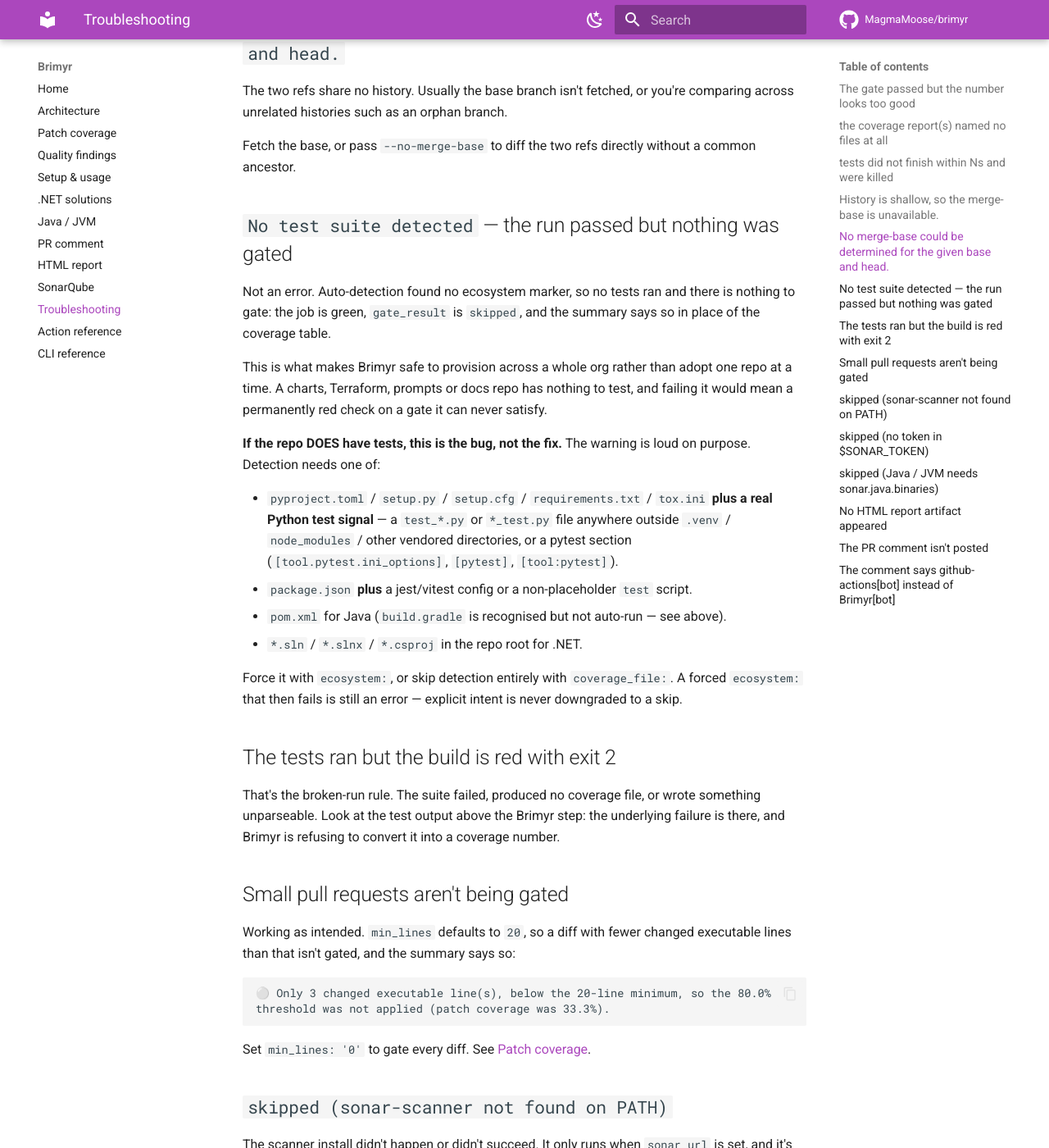
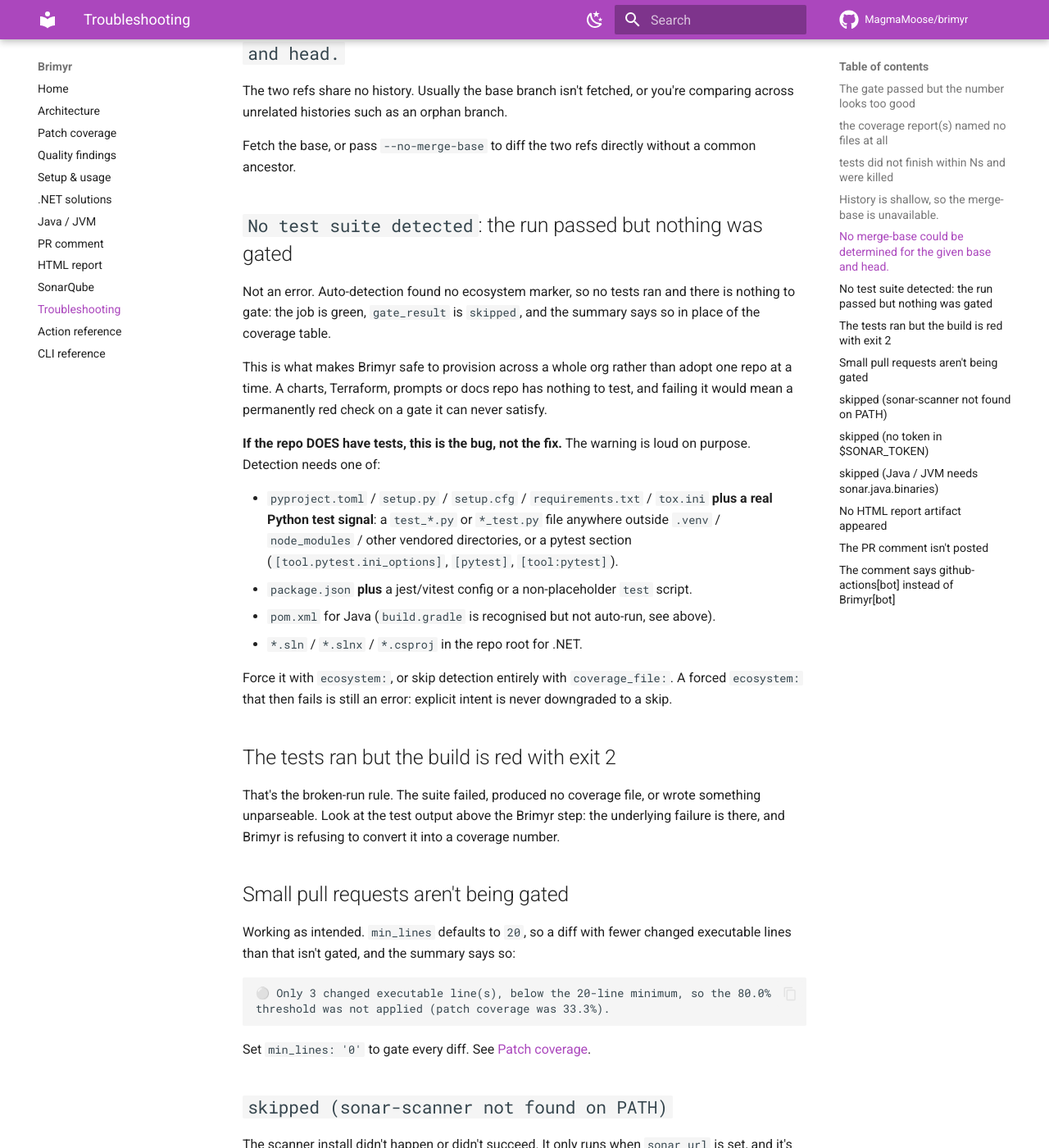
Before and after one commit to MagmaMoose/brimyr, an MkDocs documentation site: the page built from docs/troubleshooting.md, in a window 1280 px wide and 1400 px high, scrolled down 2118 px. Shown: the whole window at 82% size. Built offline with MkDocs 1.6.1 and Material for MkDocs 9.7.7, drawn with Linux system fonts in a browser that asks for light colours; comment, search, counter and statistics services are not loaded.

```diff
--- a/docs/troubleshooting.md
+++ b/docs/troubleshooting.md
@@ -91,7 +91,7 @@ across unrelated histories such as an orphan branch.
 Fetch the base, or pass `--no-merge-base` to diff the two refs directly without a common
 ancestor.
 
-## `No test suite detected` — the run passed but nothing was gated
+## `No test suite detected`: the run passed but nothing was gated
 
 Not an error. Auto-detection found no ecosystem marker, so no tests ran and there is
 nothing to gate: the job is green, `gate_result` is `skipped`, and the summary says so
@@ -105,15 +105,15 @@ failing it would mean a permanently red check on a gate it can never satisfy.
 purpose. Detection needs one of:
 
 - `pyproject.toml` / `setup.py` / `setup.cfg` / `requirements.txt` / `tox.ini` **plus a
-  real Python test signal** — a `test_*.py` or `*_test.py` file anywhere outside
+  real Python test signal**: a `test_*.py` or `*_test.py` file anywhere outside
   `.venv` / `node_modules` / other vendored directories, or a pytest section
   (`[tool.pytest.ini_options]`, `[pytest]`, `[tool:pytest]`).
 - `package.json` **plus** a jest/vitest config or a non-placeholder `test` script.
-- `pom.xml` for Java (`build.gradle` is recognised but not auto-run — see above).
+- `pom.xml` for Java (`build.gradle` is recognised but not auto-run, see above).
 - `*.sln` / `*.slnx` / `*.csproj` in the repo root for .NET.
 
 Force it with `ecosystem:`, or skip detection entirely with `coverage_file:`. A forced
-`ecosystem:` that then fails is still an error — explicit intent is never downgraded to
+`ecosystem:` that then fails is still an error: explicit intent is never downgraded to
 a skip.
 
 ## The tests ran but the build is red with exit 2
```
